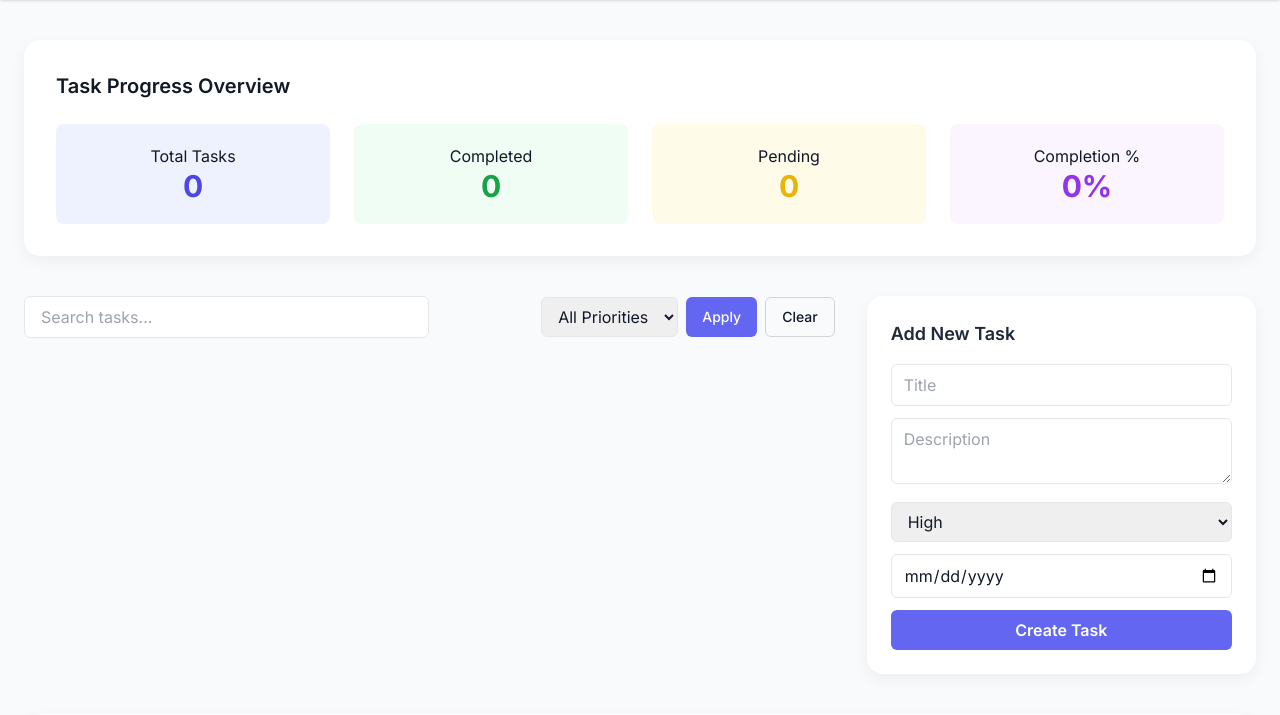
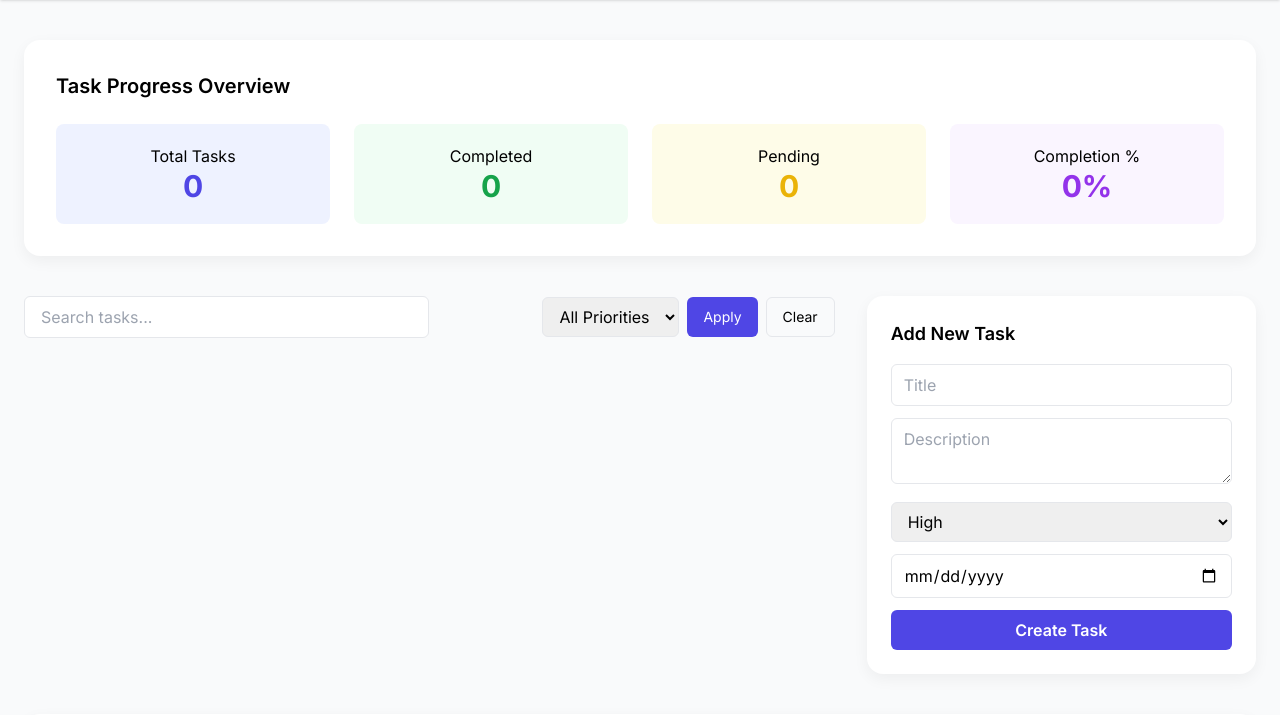
Before and after one commit to Sanjaykumaar123/entrans, a Django app: page / in a window 1280 px wide. Shown: the part 68-783 px from the top of the page. Run offline with Django 5.2, Linux system fonts and the light colour scheme; a user stored in the database is signed in; data comes from the database, SQL or seed files in the repository; some libraries are stand-ins or nearby versions.

Commit message:
Update home.html

```diff
--- a/SE_project/TaskManager/todo/templates/home.html
+++ b/SE_project/TaskManager/todo/templates/home.html
@@ -11,8 +11,6 @@
     body {
       font-family: 'Inter', sans-serif;
       background: #f9fafb;
-      color: #111827;
-      transition: background 0.3s, color 0.3s;
     }
     .dark-mode {
       background: #0f172a;
@@ -27,27 +25,21 @@
     .dark-mode .card {
       background: #1e293b;
     }
-    .btn-primary {
-      background-color: #6366F1;
-      color: white;
-    }
-    .btn-primary:hover {
-      background-color: #4F46E5;
-    }
   </style>
 </head>
 
 <body class="min-h-screen">
   <!-- HEADER -->
-  <header class="flex justify-between items-center bg-white shadow px-8 py-4 dark-mode:bg-slate-800">
-    <h1 class="text-3xl font-bold text-gray-800 dark-mode:text-white">Task Manager</h1>
+  <header class="flex justify-between items-center bg-white shadow px-8 py-4">
+    <h1 class="text-3xl font-bold text-gray-800">Task Manager</h1>
     <div class="flex items-center gap-4">
-      <span class="text-gray-600 dark-mode:text-gray-300">Welcome, {{ user.username }}!</span>
+      <span class="text-gray-600">Welcome, {{ user.username }}!</span>
       <form id="logoutForm" method="post" action="{% url 'logout' %}">
         {% csrf_token %}
         <button type="submit" class="text-indigo-600 font-semibold hover:underline">Logout</button>
       </form>
-      <button id="themeToggle" class="border px-3 py-1 rounded-md text-sm text-gray-700 hover:bg-gray-100 dark-mode:text-gray-200">
+
+      <button id="themeToggle" class="border px-3 py-1 rounded-md text-sm text-gray-700">
         🌙 Dark Mode
       </button>
     </div>
@@ -55,23 +47,24 @@
 
   <!-- MAIN -->
   <main class="max-w-7xl mx-auto px-6 py-10">
+
     <!-- OVERVIEW -->
     <section class="card p-8 mb-10">
       <h2 class="text-xl font-semibold mb-6">Task Progress Overview</h2>
       <div class="grid grid-cols-2 md:grid-cols-4 gap-6 text-center">
-        <div class="bg-indigo-50 rounded-lg py-5 dark-mode:bg-slate-700">
+        <div class="bg-indigo-50 rounded-lg py-5">
           <h3>Total Tasks</h3>
           <p id="totalCount" class="text-3xl font-bold text-indigo-600">0</p>
         </div>
-        <div class="bg-green-50 rounded-lg py-5 dark-mode:bg-slate-700">
+        <div class="bg-green-50 rounded-lg py-5">
           <h3>Completed</h3>
           <p id="doneCount" class="text-3xl font-bold text-green-600">0</p>
         </div>
-        <div class="bg-yellow-50 rounded-lg py-5 dark-mode:bg-slate-700">
+        <div class="bg-yellow-50 rounded-lg py-5">
           <h3>Pending</h3>
           <p id="pendingCount" class="text-3xl font-bold text-yellow-500">0</p>
         </div>
-        <div class="bg-purple-50 rounded-lg py-5 dark-mode:bg-slate-700">
+        <div class="bg-purple-50 rounded-lg py-5">
           <h3>Completion %</h3>
           <p id="completionRate" class="text-3xl font-bold text-purple-600">0%</p>
         </div>
@@ -80,6 +73,7 @@
 
     <!-- TASKS SECTION -->
     <div class="grid md:grid-cols-3 gap-8">
+
       <!-- LEFT: TASKS LIST -->
       <section class="md:col-span-2">
         <div class="flex justify-between items-center mb-4">
@@ -91,8 +85,8 @@
               <option value="Medium">Medium</option>
               <option value="Low">Low</option>
             </select>
-            <button id="applyFilter" class="btn-primary rounded-md px-4 py-2 text-sm font-medium">Apply</button>
-            <button id="clearFilter" class="border border-gray-300 rounded-md px-4 py-2 text-sm font-medium hover:bg-gray-50">Clear</button>
+            <button id="applyFilter" class="bg-indigo-600 text-white rounded-md px-4 py-2 text-sm">Apply</button>
+            <button id="clearFilter" class="border rounded-md px-4 py-2 text-sm hover:bg-gray-50">Clear</button>
           </div>
         </div>
 
@@ -101,7 +95,7 @@
 
       <!-- RIGHT: ADD NEW TASK -->
       <aside class="card p-6">
-        <h3 class="text-lg font-semibold mb-4 text-gray-800 dark-mode:text-white">Add New Task</h3>
+        <h3 class="text-lg font-semibold mb-4">Add New Task</h3>
         <input id="titleInput" type="text" placeholder="Title" class="border rounded-md w-full px-3 py-2 mb-3">
         <textarea id="descInput" placeholder="Description" class="border rounded-md w-full px-3 py-2 mb-3"></textarea>
         <select id="priorityInput" class="border rounded-md w-full px-3 py-2 mb-3">
@@ -110,11 +104,11 @@
           <option>Low</option>
         </select>
         <input id="dueInput" type="date" class="border rounded-md w-full px-3 py-2 mb-3">
-        <button id="addBtn" class="btn-primary w-full font-semibold py-2 rounded-md">Create Task</button>
+        <button id="addBtn" class="bg-indigo-600 text-white w-full py-2 rounded-md font-semibold">Create Task</button>
       </aside>
     </div>
 
-    <!-- CHART SECTION -->
+    <!-- CHART -->
     <div class="card mt-10 p-8 flex flex-col items-center justify-center">
       <h3 class="text-lg font-semibold mb-4 text-gray-700">Task Distribution</h3>
       <div class="relative w-64 h-64 md:w-72 md:h-72">
@@ -125,23 +119,52 @@
 
   <!-- SCRIPT -->
   <script>
+
+    // -----------------------------
+    //  CSRF FUNCTION (Important)
+    // -----------------------------
+    function getCookie(name) {
+      let cookieValue = null;
+      if (document.cookie !== '') {
+        const cookies = document.cookie.split(';');
+        for (let cookie of cookies) {
+          cookie = cookie.trim();
+          if (cookie.startsWith(name + '=')) {
+            cookieValue = decodeURIComponent(cookie.substring(name.length + 1));
+            break;
+          }
+        }
+      }
+      return cookieValue;
+    }
+
+    const csrftoken = getCookie('csrftoken');
     const apiURL = "/api/tasks/";
     let tasks = [];
     let chart;
 
-    const csrftoken = document.cookie.split('; ').find(row => row.startsWith('csrftoken'))?.split('=')[1];
+    // -----------------------------
+    //  FETCH TASKS
+    // -----------------------------
+    async function fetchTasks() {
+      const res = await fetch(apiURL, {
+        method: "GET",
+        credentials: "same-origin",
+        headers: { "X-CSRFToken": csrftoken }
+      });
 
-    async function fetchTasks() {
-      const res = await fetch(apiURL, { credentials: 'same-origin' });
       if (!res.ok) return;
-      const data = await res.json();
-      tasks = data;
+      tasks = await res.json();
       renderTasks();
     }
 
+    // -----------------------------
+    //  RENDER TASK LIST
+    // -----------------------------
     function renderTasks() {
       const list = document.getElementById("taskList");
       list.innerHTML = "";
+
       const search = document.getElementById("searchBox").value.toLowerCase();
       const filter = document.getElementById("priorityFilter").value;
 
@@ -155,7 +178,7 @@
         li.className = "card p-4 flex justify-between items-center";
         li.innerHTML = `
           <div>
-            <h4 class="font-semibold text-gray-800 ${task.completed ? 'line-through text-gray-400' : ''}">
+            <h4 class="font-semibold ${task.completed ? 'line-through text-gray-400' : ''}">
               ${task.title}
             </h4>
             <p class="text-sm text-gray-500">${task.description || ''}</p>
@@ -168,9 +191,10 @@
               ${task.due_date ? `<span class="text-xs text-gray-400">Due: ${task.due_date}</span>` : ''}
             </div>
           </div>
+
           <div class="flex gap-2">
-            <button onclick="toggleComplete(${task.id}, ${task.completed})" class="text-green-600 hover:text-green-800">✔</button>
-            <button onclick="deleteTask(${task.id})" class="text-red-500 hover:text-red-700">🗑</button>
+            <button onclick="toggleComplete(${task.id}, ${task.completed})" class="text-green-600">✔</button>
+            <button onclick="deleteTask(${task.id})" class="text-red-500">🗑</button>
           </div>
         `;
         list.appendChild(li);
@@ -179,20 +203,21 @@
       updateStats();
     }
 
+    // -----------------------------
+    //  ADD TASK
+    // -----------------------------
     async function addTask() {
       const title = document.getElementById("titleInput").value.trim();
       const description = document.getElementById("descInput").value.trim();
       const priority = document.getElementById("priorityInput").value;
       const due_date = document.getElementById("dueInput").value;
+
       if (!title) return alert("Please enter a task title.");
 
       await fetch(apiURL, {
         method: "POST",
         credentials: "same-origin",
-        headers: {
-          "Content-Type": "application/json",
-          "X-CSRFToken": csrftoken
-        },
+        headers: { "Content-Type": "application/json", "X-CSRFToken": csrftoken },
         body: JSON.stringify({ title, description, priority, due_date })
       });
 
@@ -202,16 +227,26 @@
       fetchTasks();
     }
 
+    // -----------------------------
+    //  TOGGLE COMPLETE
+    // -----------------------------
     async function toggleComplete(id, completed) {
       await fetch(`${apiURL}${id}/`, {
         method: "PATCH",
         credentials: "same-origin",
-        headers: { "Content-Type": "application/json", "X-CSRFToken": csrftoken },
+        headers: {
+          "Content-Type": "application/json",
+          "X-CSRFToken": csrftoken
+        },
         body: JSON.stringify({ completed: !completed })
       });
+
       fetchTasks();
     }
 
+    // -----------------------------
+    //  DELETE TASK
+    // -----------------------------
     async function deleteTask(id) {
       await fetch(`${apiURL}${id}/`, {
         method: "DELETE",
@@ -221,44 +256,43 @@
       fetchTasks();
     }
 
+    // -----------------------------
+    //  STATS + CHART UPDATE
+    // -----------------------------
     function updateStats() {
       const total = tasks.length;
       const done = tasks.filter(t => t.completed).length;
       const pending = total - done;
-      const percent = total ? Math.round((done / total) * 100) : 0;
+      const percent = total > 0 ? Math.floor((done / total) * 100) : 0;
 
       document.getElementById("totalCount").innerText = total;
       document.getElementById("doneCount").innerText = done;
       document.getElementById("pendingCount").innerText = pending;
       document.getElementById("completionRate").innerText = `${percent}%`;
 
-      const ctx = document.getElementById('taskChart').getContext('2d');
+      const ctx = document.getElementById("taskChart").getContext("2d");
       if (chart) chart.destroy();
 
       chart = new Chart(ctx, {
-        type: 'doughnut',
+        type: "doughnut",
         data: {
-          labels: ['Completed', 'Pending'],
+          labels: ["Completed", "Pending"],
           datasets: [{
             data: [done, pending],
-            backgroundColor: ['#10B981', '#FBBF24'],
+            backgroundColor: ["#10B981", "#FBBF24"],
             borderWidth: 1,
-            hoverOffset: 10,
-            cutout: '70%'
+            cutout: "70%"
           }]
         },
-        options: {
-          responsive: true,
-          maintainAspectRatio: false,
-          plugins: { legend: { position: 'bottom' } }
-        }
+        options: { responsive: true, maintainAspectRatio: false }
       });
     }
 
-    document.getElementById("themeToggle").addEventListener("click", () => {
-      document.body.classList.toggle("dark-mode");
-    });
-
+    // -----------------------------
+    //  EVENT LISTENERS
+    // -----------------------------
+    document.getElementById("addBtn").addEventListener("click", addTask);
+    document.getElementById("searchBox").addEventListener("input", renderTasks);
     document.getElementById("applyFilter").addEventListener("click", renderTasks);
     document.getElementById("clearFilter").addEventListener("click", () => {
       document.getElementById("priorityFilter").value = "all";
@@ -266,10 +300,13 @@
       renderTasks();
     });
 
-    document.getElementById("addBtn").addEventListener("click", addTask);
-    document.getElementById("searchBox").addEventListener("input", renderTasks);
+    // Theme Toggle
+    document.getElementById("themeToggle").addEventListener("click", () => {
+      document.body.classList.toggle("dark-mode");
+    });
 
     fetchTasks();
   </script>
+
 </body>
 </html>
```
